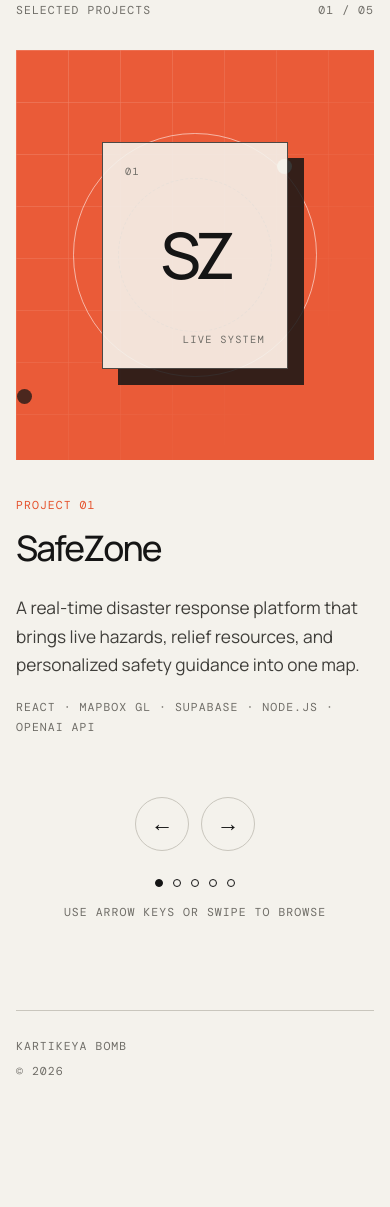
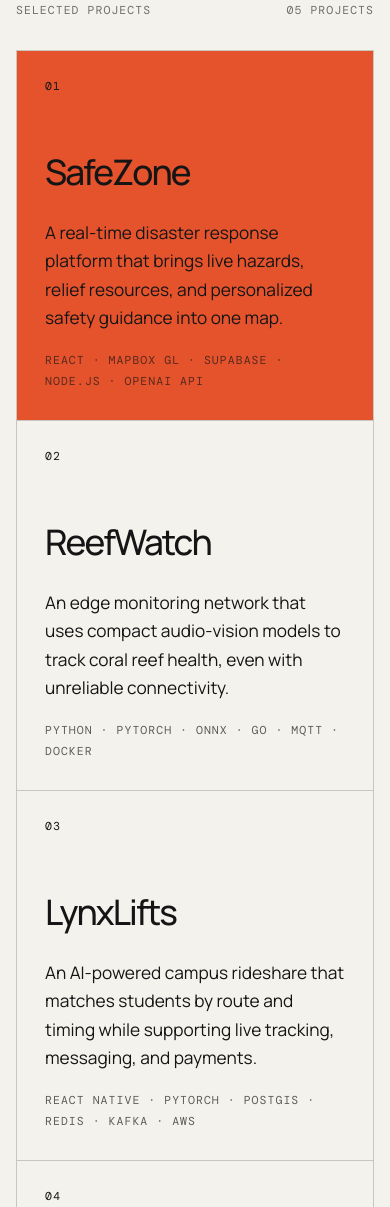
Before and after one commit to KartikeyaBomb/kartikeyabomb.github.io, a plain HTML site: page index.html in a window 390 px wide. Shown: the part 578-1785 px from the top of the page. Before the commit the page ends 1689 px from the top, so only its background shows below. Drawn offline with nearby package versions, Linux system fonts and the light colour scheme.

Commit message:
Replace project carousel with static responsive grid

```diff
--- a/index.html
+++ b/index.html
@@ -14,7 +14,7 @@
       href="https://fonts.googleapis.com/css2?family=DM+Mono:wght@400;500&family=Manrope:wght@400;500;600&display=swap"
       rel="stylesheet"
     />
-    <link rel="stylesheet" href="styles.css?v=2" />
+    <link rel="stylesheet" href="styles.css?v=3" />
   </head>
   <body>
     <main>
@@ -37,45 +37,61 @@
       <section class="projects" id="projects" aria-labelledby="projects-title">
         <div class="section-heading">
           <p class="eyebrow" id="projects-title">Selected projects</p>
-          <p class="project-count" aria-live="polite"><span id="current-number">01</span> / <span id="total-number">05</span></p>
+          <p class="project-count">05 projects</p>
         </div>
 
-        <div class="carousel" id="carousel">
-          <button class="arrow arrow-left" id="previous" type="button" aria-label="Previous project">←</button>
-
-          <article class="project" aria-live="polite">
-            <div class="project-visual" id="project-visual" aria-hidden="true">
-              <div class="visual-grid"></div>
-              <div class="visual-orbit"></div>
-              <div class="visual-card">
-                <span class="visual-index" id="visual-index">01</span>
-                <strong id="visual-monogram">SZ</strong>
-                <span class="visual-status">Live system</span>
-              </div>
-            </div>
-
+        <div class="project-grid">
+          <article class="project project-featured">
+            <p class="project-number">01</p>
             <div class="project-copy">
-              <p class="project-label" id="project-label">Project 01</p>
-              <h2 id="project-name">Project name</h2>
-              <p class="project-description" id="project-description">A short description of the project will go here.</p>
-              <p class="project-stack" id="project-stack">Technology · Technology · Technology</p>
+              <h2>SafeZone</h2>
+              <p class="project-description">A real-time disaster response platform that brings live hazards, relief resources, and personalized safety guidance into one map.</p>
+              <p class="project-stack">React · Mapbox GL · Supabase · Node.js · OpenAI API</p>
             </div>
           </article>
 
-          <button class="arrow arrow-right" id="next" type="button" aria-label="Next project">→</button>
+          <article class="project">
+            <p class="project-number">02</p>
+            <div class="project-copy">
+              <h2>ReefWatch</h2>
+              <p class="project-description">An edge monitoring network that uses compact audio-vision models to track coral reef health, even with unreliable connectivity.</p>
+              <p class="project-stack">Python · PyTorch · ONNX · Go · MQTT · Docker</p>
+            </div>
+          </article>
+
+          <article class="project">
+            <p class="project-number">03</p>
+            <div class="project-copy">
+              <h2>LynxLifts</h2>
+              <p class="project-description">An AI-powered campus rideshare that matches students by route and timing while supporting live tracking, messaging, and payments.</p>
+              <p class="project-stack">React Native · PyTorch · PostGIS · Redis · Kafka · AWS</p>
+            </div>
+          </article>
+
+          <article class="project">
+            <p class="project-number">04</p>
+            <div class="project-copy">
+              <h2>SportsGuessr</h2>
+              <p class="project-description">A GeoGuessr-inspired Android game where players place sports events on the map and score points based on distance.</p>
+              <p class="project-stack">Kotlin · Android SDK · Retrofit · Google Maps API · Room</p>
+            </div>
+          </article>
+
+          <article class="project">
+            <p class="project-number">05</p>
+            <div class="project-copy">
+              <h2>Public Transportation Index</h2>
+              <p class="project-description">A hackathon-winning route request platform that visualizes resident demand and helps uncover underserved transit areas.</p>
+              <p class="project-stack">ArcGIS · Google Maps API · Vercel · Airtable</p>
+            </div>
+          </article>
         </div>
-
-        <div class="dots" id="dots" aria-label="Choose a project"></div>
-        <p class="hint">Use arrow keys or swipe to browse</p>
       </section>
     </main>
 
     <footer>
       <p>Kartikeya Bomb</p>
-      <p>© <span id="year"></span></p>
+      <p>© 2026</p>
     </footer>
-
-
-    <script src="script.js?v=2"></script>
   </body>
 </html>
--- a/script.js
+++ /dev/null
@@ -1,110 +0,0 @@
-const projects = [
-  {
-    name: "SafeZone",
-    description: "A real-time disaster response platform that brings live hazards, relief resources, and personalized safety guidance into one map.",
-    stack: "React · Mapbox GL · Supabase · Node.js · OpenAI API",
-    monogram: "SZ",
-    theme: "coral",
-  },
-  {
-    name: "ReefWatch",
-    description: "An edge monitoring network that uses compact audio-vision models to track coral reef health—even when connectivity is unreliable.",
-    stack: "Python · PyTorch · ONNX · Go · MQTT · Docker",
-    monogram: "RW",
-    theme: "aqua",
-  },
-  {
-    name: "LynxLifts",
-    description: "An AI-powered campus rideshare that matches students by route and timing while supporting live tracking, messaging, and payments.",
-    stack: "React Native · PyTorch · PostGIS · Redis · Kafka · AWS",
-    monogram: "LL",
-    theme: "violet",
-  },
-  {
-    name: "SportsGuessr",
-    description: "A GeoGuessr-inspired Android game where players place sports events on the map and score points based on distance.",
-    stack: "Kotlin · Android SDK · Retrofit · Google Maps API · Room",
-    monogram: "SG",
-    theme: "lime",
-  },
-  {
-    name: "Public Transportation Index",
-    description: "A hackathon-winning route request platform that visualizes resident demand and helps uncover underserved transit areas.",
-    stack: "ArcGIS · Google Maps API · Vercel · Airtable",
-    monogram: "PT",
-    theme: "blue",
-  },
-].map((project, index) => ({
-  ...project,
-  label: `Project ${String(index + 1).padStart(2, "0")}`,
-}));
-
-let currentIndex = 0;
-let touchStartX = 0;
-
-const project = document.querySelector(".project");
-const visual = document.querySelector("#project-visual");
-const label = document.querySelector("#project-label");
-const name = document.querySelector("#project-name");
-const description = document.querySelector("#project-description");
-const stack = document.querySelector("#project-stack");
-const visualIndex = document.querySelector("#visual-index");
-const visualMonogram = document.querySelector("#visual-monogram");
-const currentNumber = document.querySelector("#current-number");
-const totalNumber = document.querySelector("#total-number");
-const dots = document.querySelector("#dots");
-const carousel = document.querySelector("#carousel");
-
-function renderDots() {
-  dots.replaceChildren();
-
-  projects.forEach((item, index) => {
-    const dot = document.createElement("button");
-    dot.className = `dot${index === currentIndex ? " active" : ""}`;
-    dot.type = "button";
-    dot.setAttribute("aria-label", `Show ${item.label}`);
-    dot.setAttribute("aria-current", index === currentIndex ? "true" : "false");
-    dot.addEventListener("click", () => showProject(index));
-    dots.append(dot);
-  });
-}
-
-function showProject(index, animate = true) {
-  currentIndex = (index + projects.length) % projects.length;
-  const item = projects[currentIndex];
-
-  label.textContent = item.label;
-  name.textContent = item.name;
-  description.textContent = item.description;
-  stack.textContent = item.stack;
-  currentNumber.textContent = String(currentIndex + 1).padStart(2, "0");
-  visualIndex.textContent = String(currentIndex + 1).padStart(2, "0");
-  visualMonogram.textContent = item.monogram;
-  visual.dataset.theme = item.theme;
-  renderDots();
-
-  project.classList.remove("is-changing");
-  if (animate) requestAnimationFrame(() => project.classList.add("is-changing"));
-}
-
-document.querySelector("#previous").addEventListener("click", () => showProject(currentIndex - 1));
-document.querySelector("#next").addEventListener("click", () => showProject(currentIndex + 1));
-
-document.addEventListener("keydown", (event) => {
-  if (event.key === "ArrowLeft") showProject(currentIndex - 1);
-  if (event.key === "ArrowRight") showProject(currentIndex + 1);
-});
-
-carousel.addEventListener("touchstart", (event) => {
-  touchStartX = event.changedTouches[0].clientX;
-}, { passive: true });
-
-carousel.addEventListener("touchend", (event) => {
-  const distance = event.changedTouches[0].clientX - touchStartX;
-  if (Math.abs(distance) < 50) return;
-  showProject(currentIndex + (distance < 0 ? 1 : -1));
-}, { passive: true });
-
-totalNumber.textContent = String(projects.length).padStart(2, "0");
-document.querySelector("#year").textContent = new Date().getFullYear();
-showProject(0, false);
--- a/styles.css
+++ b/styles.css
@@ -123,116 +123,48 @@ h1 {
   color: var(--muted);
 }
 
-.carousel {
+.project-grid {
   display: grid;
-  grid-template-columns: 54px minmax(0, 1fr) 54px;
-  align-items: center;
-  gap: 24px;
+  grid-template-columns: repeat(2, minmax(0, 1fr));
+  border-top: 1px solid var(--line);
+  border-left: 1px solid var(--line);
 }
 
 .project {
-  display: grid;
-  grid-template-columns: minmax(0, 1.5fr) minmax(270px, 0.8fr);
-  align-items: center;
-  gap: clamp(34px, 7vw, 100px);
+  display: flex;
+  min-height: 410px;
+  flex-direction: column;
+  justify-content: space-between;
+  padding: clamp(28px, 4vw, 52px);
+  border-right: 1px solid var(--line);
+  border-bottom: 1px solid var(--line);
+  transition: background 180ms ease, color 180ms ease;
 }
 
-.project.is-changing {
-  animation: reveal 400ms ease both;
+.project:hover {
+  background: var(--ink);
+  color: var(--background);
 }
 
-.project-visual {
-  position: relative;
-  display: grid;
-  min-height: 480px;
-  overflow: hidden;
-  place-items: center;
-  isolation: isolate;
-  background: #ea5b38;
-  transition: background 350ms ease;
+.project-featured {
+  grid-column: 1 / -1;
 }
 
-.project-visual[data-theme="aqua"] { background: #27a79b; }
-.project-visual[data-theme="violet"] { background: #7559d9; }
-.project-visual[data-theme="lime"] { background: #a9c94a; }
-.project-visual[data-theme="blue"] { background: #477ed2; }
-
-.visual-grid {
-  position: absolute;
-  inset: 0;
-  opacity: 0.28;
-  background-image: linear-gradient(rgba(255,255,255,.55) 1px, transparent 1px), linear-gradient(90deg, rgba(255,255,255,.55) 1px, transparent 1px);
-  background-size: 52px 52px;
-  mask-image: linear-gradient(to bottom right, #000, transparent 80%);
+.project-featured {
+  min-height: 470px;
+  background: var(--accent);
+  color: var(--ink);
 }
 
-.visual-orbit {
-  position: absolute;
-  width: min(68%, 380px);
-  aspect-ratio: 1;
-  border: 1px solid rgba(255,255,255,.55);
-  border-radius: 50%;
+.project-number {
+  margin: 0;
+  font-family: "DM Mono", monospace;
+  font-size: .72rem;
+  letter-spacing: .09em;
 }
 
-.visual-orbit::before,
-.visual-orbit::after {
-  position: absolute;
-  border-radius: 50%;
-  content: "";
-}
-
-.visual-orbit::before {
-  width: 15px;
-  height: 15px;
-  top: 10%;
-  right: 10%;
-  background: #fff7eb;
-  box-shadow: -260px 230px 0 rgba(21,21,21,.75);
-}
-
-.visual-orbit::after {
-  inset: 18%;
-  border: 1px dashed rgba(21,21,21,.45);
-}
-
-.visual-card {
-  z-index: 1;
-  display: flex;
-  flex-direction: column;
-  width: min(52%, 270px);
-  aspect-ratio: .82;
-  justify-content: space-between;
-  padding: 22px;
-  border: 1px solid rgba(21,21,21,.75);
-  background: rgba(244,242,236,.9);
-  box-shadow: 16px 16px 0 rgba(21,21,21,.85);
-  font-family: "DM Mono", monospace;
-}
-
-.visual-card strong {
-  align-self: center;
-  font-family: "Manrope", sans-serif;
-  font-size: clamp(4rem, 9vw, 7.5rem);
-  font-weight: 500;
-  letter-spacing: -.09em;
-  line-height: 1;
-}
-
-.visual-index,
-.visual-status {
-  color: var(--muted);
-  font-size: .65rem;
-  letter-spacing: .12em;
-  text-transform: uppercase;
-}
-
-.visual-status {
-  align-self: flex-end;
-}
-
-.project-label {
-  margin: 0 0 18px;
-  color: var(--accent);
+.project-copy {
+  max-width: 720px;
 }
 
 h2 {
@@ -245,62 +177,17 @@ h2 {
 
 .project-description {
   margin: 30px 0 18px;
-  color: #3f3e3a;
+  color: inherit;
   font-size: 1.08rem;
   line-height: 1.65;
 }
 
 .project-stack {
-  margin: 0 0 36px;
-  color: var(--muted);
+  margin: 0;
+  opacity: .68;
   line-height: 1.8;
 }
 
-.arrow {
-  width: 54px;
-  height: 54px;
-  border: 1px solid var(--line);
-  border-radius: 50%;
-  background: transparent;
-  cursor: pointer;
-  font-size: 1.4rem;
-  transition: background 180ms ease, color 180ms ease, border-color 180ms ease;
-}
-
-.arrow:hover,
-.arrow:focus-visible {
-  border-color: var(--ink);
-  background: var(--ink);
-  color: var(--background);
-  outline: none;
-}
-
-.dots {
-  display: flex;
-  justify-content: center;
-  gap: 10px;
-  margin-top: 40px;
-}
-
-.dot {
-  width: 8px;
-  height: 8px;
-  padding: 0;
-  border: 1px solid var(--ink);
-  border-radius: 50%;
-  background: transparent;
-  cursor: pointer;
-}
-
-.dot.active {
-  background: var(--ink);
-}
-
-.hint {
-  margin: 18px 0 0;
-  color: var(--muted);
-  text-align: center;
-}
 
 footer {
   display: flex;
@@ -312,17 +199,6 @@ footer {
 
 footer p {
   margin: 0;
-}
-
-@keyframes reveal {
-  from {
-    opacity: 0;
-    transform: translateY(10px);
-  }
-  to {
-    opacity: 1;
-    transform: translateY(0);
-  }
 }
 
 @media (max-width: 820px) {
@@ -348,36 +224,13 @@ footer p {
     padding: 70px 0 90px;
   }
 
-  .carousel {
-    grid-template-columns: 1fr 1fr;
-    gap: 22px 12px;
+  .project-grid {
+    grid-template-columns: 1fr;
   }
 
   .project {
     grid-column: 1 / -1;
-    grid-row: 1;
-    grid-template-columns: 1fr;
-    gap: 38px;
-  }
-
-  .project-visual {
-    min-height: min(105vw, 440px);
-  }
-
-  .arrow {
-    grid-row: 2;
-  }
-
-  .arrow-left {
-    justify-self: end;
-  }
-
-  .arrow-right {
-    justify-self: start;
-  }
-
-  .dots {
-    margin-top: 28px;
+    min-height: 370px;
   }
 }
 
```
